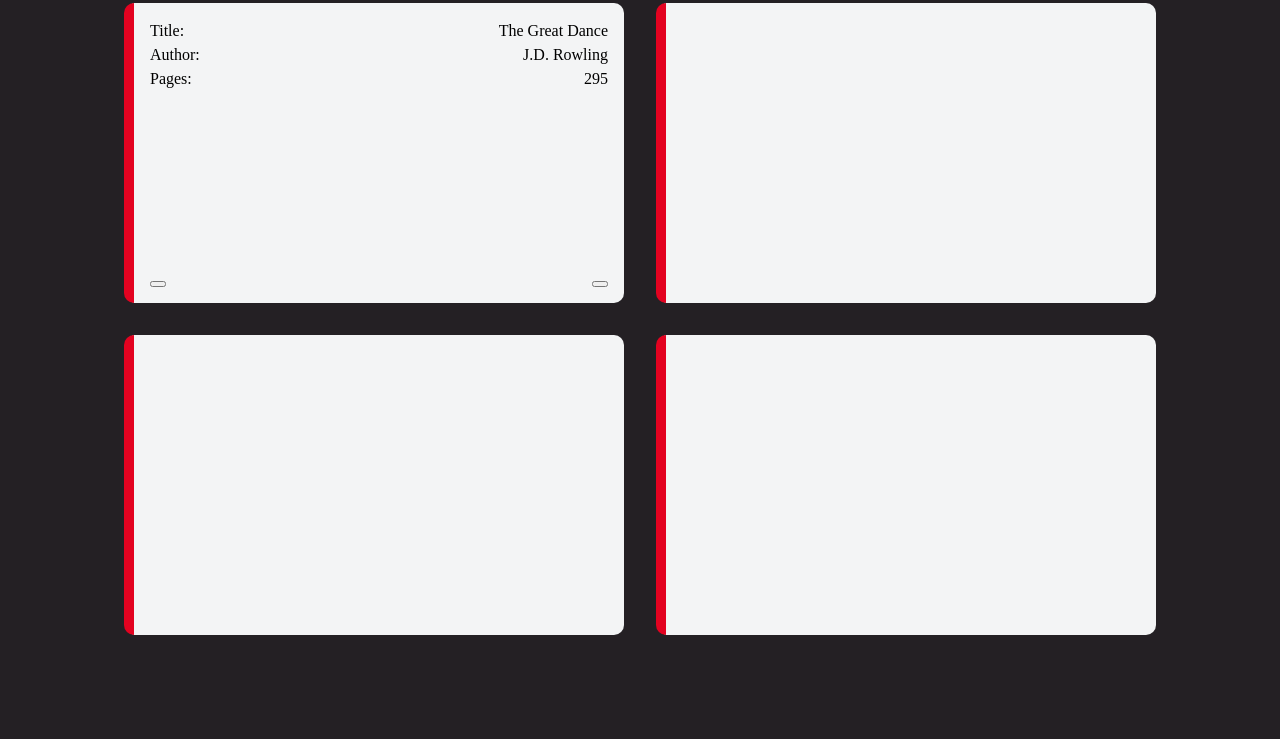
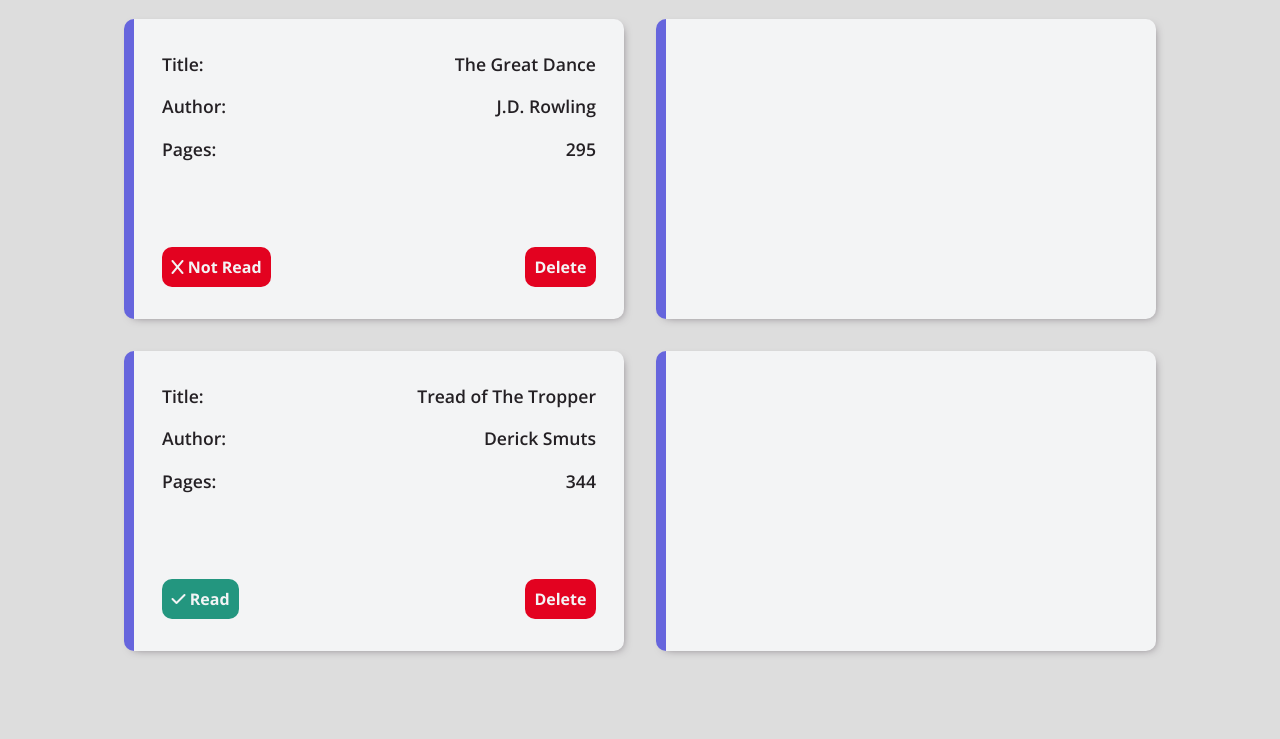
Before and after one commit to DLRoux2o20/Library, a plain HTML site: page index.html in a window 1280 px wide. Shown: the part 77-816 px from the top of the page. Drawn offline with nearby package versions, Linux system fonts and the light colour scheme.

Commit message:
Style whole website and add colour palette. Add delete, read and not read buttons with more filler content in third card.

```diff
--- a/index.html
+++ b/index.html
@@ -4,6 +4,17 @@
 		<meta charset="UTF-8" />
 		<meta name="viewport" content="width=device-width, initial-scale=1.0" />
 		<link rel="stylesheet" href="styles.css" />
+		<script
+			src="https://kit.fontawesome.com/3a1a862694.js"
+			crossorigin="anonymous"
+		></script>
+
+		<link rel="preconnect" href="https://fonts.googleapis.com" />
+		<link rel="preconnect" href="https://fonts.gstatic.com" crossorigin />
+		<link
+			href="https://fonts.googleapis.com/css2?family=Open+Sans:ital,wght@0,300..800;1,300..800&display=swap"
+			rel="stylesheet"
+		/>
 		<title>Library</title>
 	</head>
 	<body>
@@ -11,21 +22,47 @@
 		<div class="grid" id="main-div">
 			<div class="flex card">
 				<div class="flex card-line">
-					<span class="left">Title:</span><span>The Great Dance</span>
+					<span class="left">Title:</span><span class="right">The Great Dance</span>
 				</div>
 				<div class="flex card-line">
-					<span class="left">Author:</span><span>J.D. Rowling</span>
+					<span class="left">Author:</span><span class="right">J.D. Rowling</span>
 				</div>
 				<div class="flex card-line">
-					<span class="left">Pages:</span><span>295</span>
+					<span class="left">Pages:</span><span class="right">295</span>
 				</div>
 				<div class="flex card-line">
-					<button type="button" class="card-button"></button>
-					<button type="button" class="card-button"></button>
+					<button type="button" class="card-button card-button-read">
+						<i class="fa-solid fa-x"></i> Not Read
+					</button>
+					<button type="button" class="card-button card-button-delete">
+						Delete
+					</button>
 				</div>
 			</div>
 			<div class="flex card"></div>
-			<div class="flex card"></div>
+			<div class="flex card">
+				<div class="flex card-line">
+					<span class="left">Title:</span><span class="right">Tread of The Tropper</span>
+				</div>
+				<div class="flex card-line">
+					<span class="left">Author:</span><span class="right">Derick Smuts</span>
+				</div>
+				<div class="flex card-line">
+					<span class="left">Pages:</span><span class="right">344</span>
+				</div>
+				<div class="flex card-line">
+					<button
+						type="button"
+						class="card-button card-button-read"
+						id="is-read-button"
+					>
+						<i class="fa-solid fa-check"></i> Read
+					</button>
+					<button type="button" class="card-button card-button-delete">
+						Delete
+					</button>
+				</div>
+			</div>
 			<div class="flex card"></div>
 			<button type="button" id="add-book-button">
 				Add a book <span id="plus-sign">+</span>
--- a/styles.css
+++ b/styles.css
@@ -1,7 +1,11 @@
 :root {
 	--white: #f3f4f5;
 	--black: #242024;
+	--grey: #dddddd;
 	--red: #e30220;
+	--light-blue: #3993dd;
+	--blue-purple: #6665dd;
+	--green: #23967f;
 }
 
 *,
@@ -64,14 +68,39 @@ h6 {
 }
 
 body {
-	background-color: var(--black);
+	background-color: var(--grey);
 	width: 100%;
 	height: 100vh;
 }
 
+p,
+h1,
+span,
+button {
+	font-family: "Open Sans", sans-serif;
+	font-optical-sizing: auto;
+	font-style: normal;
+	font-variation-settings: "wdth" 100;
+}
+
+i {
+	color: var(--white);
+}
+
+button {
+	border-radius: 10px;
+	cursor: pointer;
+}
+
 h1 {
 	text-align: center;
-	color: var(--white);
+	color: var(--black);
+	margin-top: 0.5em;
+}
+
+span {
+	font-size: 1.1rem;
+	font-weight: 600;
 }
 
 .grid {
@@ -88,13 +117,32 @@ h1 {
 	flex-direction: column;
 	height: 100%;
 	width: 100%;
-	padding: 1em;
-	border-left: 10px solid var(--red);
+	padding-inline: 1.75em;
+	padding-block: 2em;
+	border-left: 10px solid var(--blue-purple);
 	border-radius: 10px;
+	box-shadow: 3px 3px 10px -5px #6d646d;
+}
+
+.card-line {
+	width: 100%;
+	margin-bottom: 1em;
+	font-weight: 500;
+	color: var(--black);
 }
 
 .card .card-line:last-of-type {
 	margin-top: auto;
+	margin-bottom: 0;
+}
+
+.card-button {
+	border: none;
+	background-color: var(--red);
+	color: var(--white);
+	padding-block: 0.5em;
+	padding-inline: 0.6em;
+	font-weight: 700;
 }
 
 #main-div {
@@ -108,7 +156,16 @@ h1 {
 	gap: 2em;
 }
 
+#is-read-button {
+	background-color: #23967f;
+}
+
 #add-book-button {
 	width: 150px;
 	height: 150px;
+	border: none;
+	background-color: var(--light-blue);
+	color: var(--white);
+	font-size: 1.2rem;
+	font-weight: 700;
 }
```
